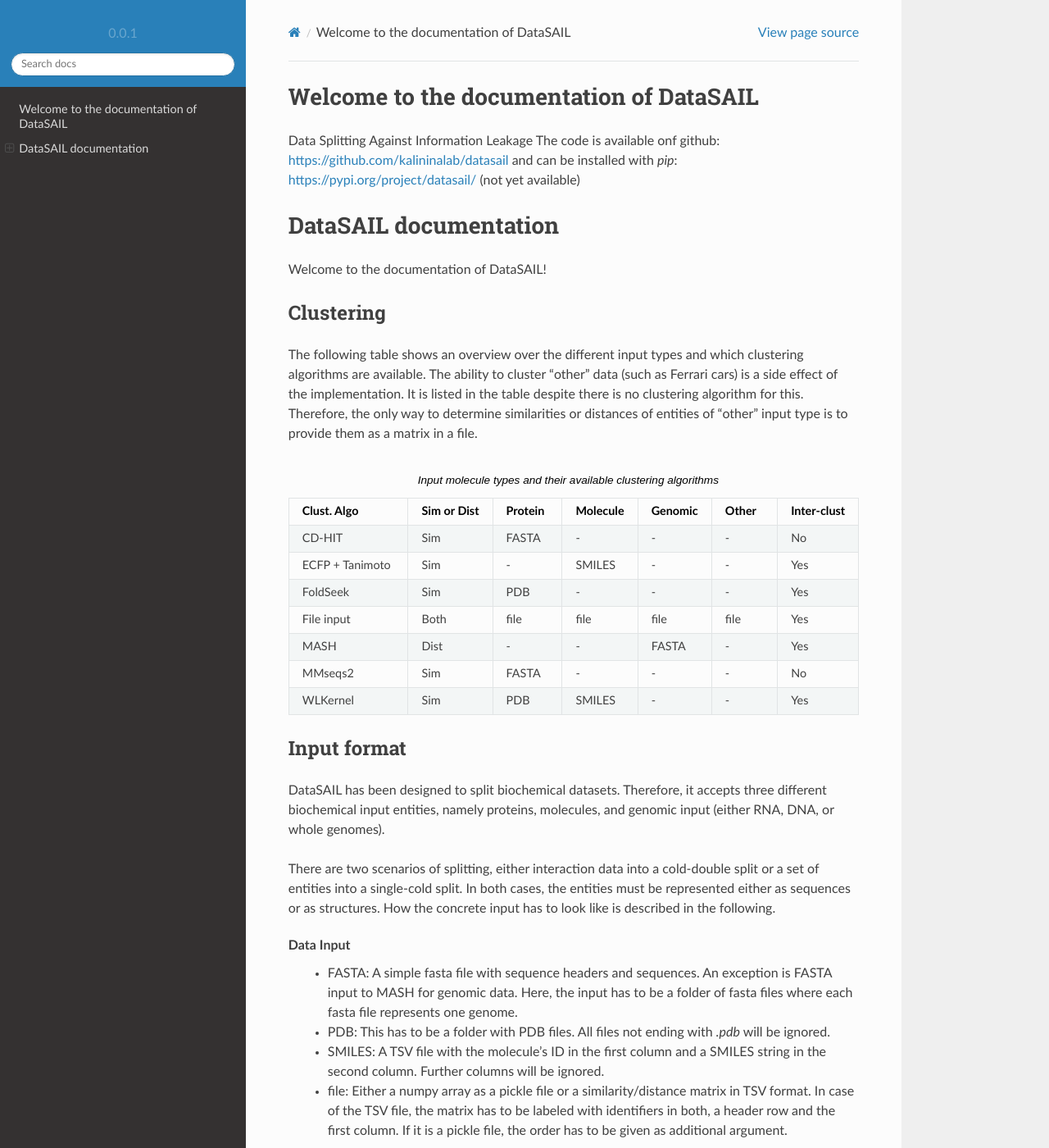
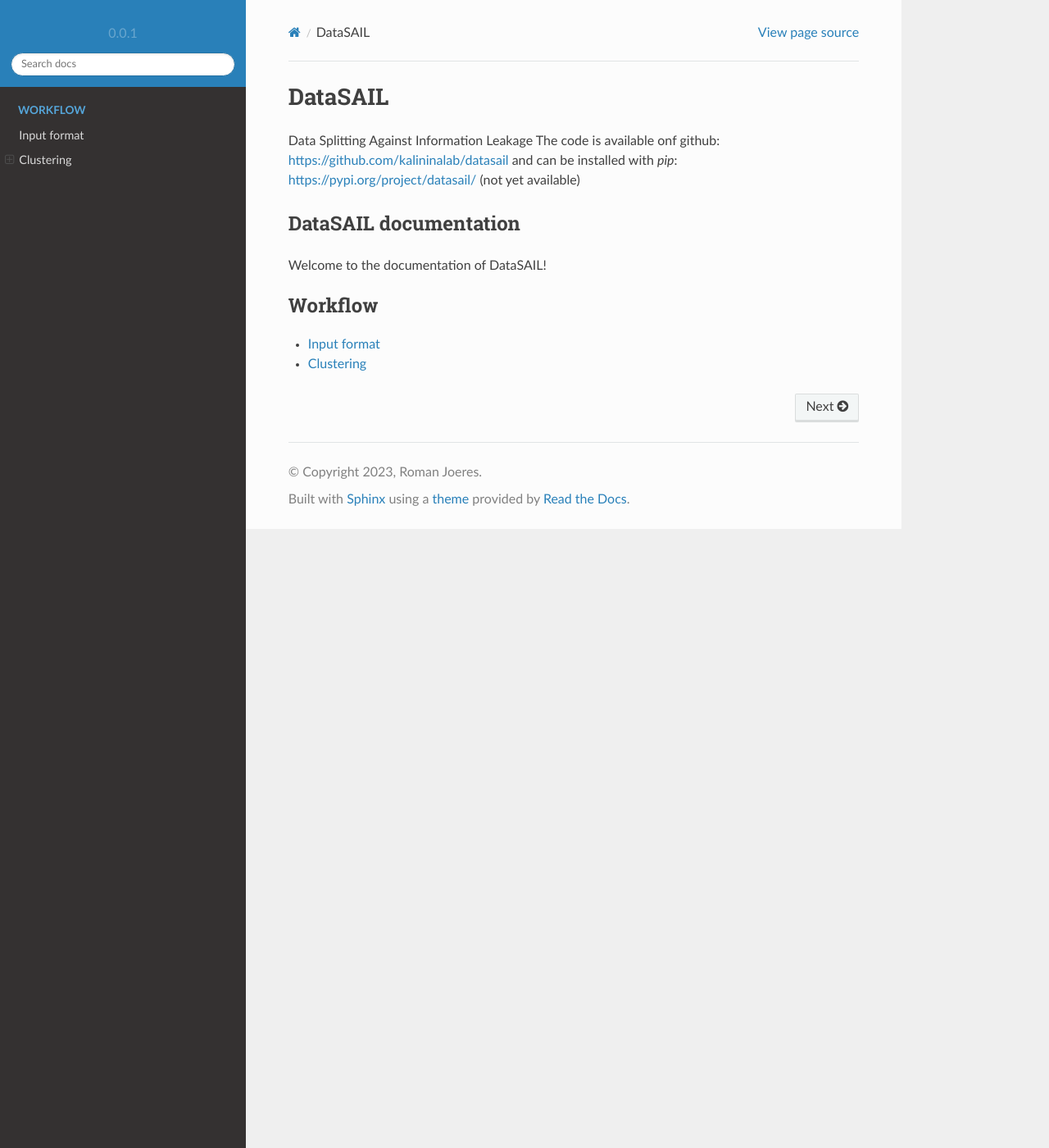
Before and after one commit to kalininalab/DataSAIL, a Sphinx documentation site: the page built from docs/index.rst, in a window 1280 px wide and 1400 px high. Shown: the whole window at 82% size. Built offline with Sphinx 7.4.7 and the Read the Docs theme 2.0.0, drawn with Linux system fonts in a browser that asks for light colours; some of the changed text lies outside the part shown.

Commit message:
A little more documentation on the clustering procedure

```diff
--- a/conftest.py
+++ b/conftest.py
@@ -1,3 +1,4 @@
+import os
 import shutil
 
 from tests.data.generate import generate
@@ -11,3 +12,4 @@
 def pytest_sessionfinish(session):
     shutil.rmtree("data/perf_7_3")
     shutil.rmtree("data/perf_70_30")
+    os.remove("data/solver.log")
--- a/docs/conf.py
+++ b/docs/conf.py
@@ -30,7 +30,7 @@
 master_doc = "index"
 
 author = "Roman Joeres"
-project = "GlyLES"
+project = "DataSAIL"
 copyright = f"{datetime.datetime.now().year}, {author}"
 
 version = "0.0.1"  # list(open("../pyproject.toml", "r").readlines())[2].strip().split("\"")[1].split("\"")[0]
--- a/docs/index.rst
+++ b/docs/index.rst
@@ -1,5 +1,6 @@
-Welcome to the documentation of DataSAIL
-========================================
+========
+DataSAIL
+========
 
 Data Splitting Against Information Leakage
 The code is available onf github: https://github.com/kalininalab/datasail
@@ -10,100 +11,10 @@
 
 Welcome to the documentation of DataSAIL!
 
-Clustering
-----------
+.. toctree::
+    :glob:
+    :maxdepth: 1
+    :caption: Workflow
 
-The following table shows an overview over the different input types and which clustering algorithms are available.
-The ability to cluster "other" data (such as Ferrari cars) is a side effect of the implementation. It is listed in the
-table despite there is no clustering algorithm for this. Therefore, the only way to determine similarities or distances
-of entities of "other" input type is to provide them as a matrix in a file.
-
-.. list-table:: Input molecule types and their available clustering algorithms
-    :widths: 25 15 15 15 15 15 15
-    :header-rows: 1
-
-    * - Clust. Algo
-      - Sim or Dist
-      - Protein
-      - Molecule
-      - Genomic
-      - Other
-      - Inter-clust
-    * - CD-HIT
-      - Sim
-      - FASTA
-      - \-
-      - \-
-      - \-
-      - No
-    * - ECFP + Tanimoto
-      - Sim
-      - \-
-      - SMILES
-      - \-
-      - \-
-      - Yes
-    * - FoldSeek
-      - Sim
-      - PDB
-      - \-
-      - \-
-      - \-
-      - Yes
-    * - File input
-      - Both
-      - file
-      - file
-      - file
-      - file
-      - Yes
-    * - MASH
-      - Dist
-      - \-
-      - \-
-      - FASTA
-      - \-
-      - Yes
-    * - MMseqs2
-      - Sim
-      - FASTA
-      - \-
-      - \-
-      - \-
-      - No
-    * - WLKernel
-      - Sim
-      - PDB
-      - SMILES
-      - \-
-      - \-
-      - Yes
-
-Input format
-------------
-
-DataSAIL has been designed to split biochemical datasets. Therefore, it accepts three different biochemical input
-entities, namely proteins, molecules, and genomic input (either RNA, DNA, or whole genomes).
-
-There are two scenarios of splitting, either interaction data into a cold-double split or a set of entities into a
-single-cold split. In both cases, the entities must be represented either as sequences or as structures. How the
-concrete input has to look like is described in the following.
-
-Data Input
-  - FASTA:
-    A simple fasta file with sequence headers and sequences. An exception is FASTA input to MASH for genomic data.
-    Here, the input has to be a folder of fasta files where each fasta file represents one genome.
-  - PDB:
-    This has to be a folder with PDB files. All files not ending with `.pdb` will be ignored.
-  - SMILES:
-    A TSV file with the molecule's ID in the first column and a SMILES string in the second column. Further columns
-    will be ignored.
-  - file:
-    Either a numpy array as a pickle file or a similarity/distance matrix in TSV format. In case of the TSV file, the
-    matrix has to be labeled with identifiers in both, a header row and the first column. If it is a pickle file, the
-    order has to be given as additional argument.
-
-To now split the data, DataSAIL needs to get the data in one of the formats described above. In case of interaction
-data, both interacting entities need to be stored in either of these formats. In case of interaction data, you
-additionally have to provide the interactions between both entities as TSV file with a header and one interaction per
-row given by the two interacting IDs. Further columns will be ignored.
+    workflow/input
+    workflow/clustering
```
Also changed, not shown: docs/workflow/clustering.rst (added, +205 -0 lines), docs/workflow/input.rst (added, +29 -0 lines).
